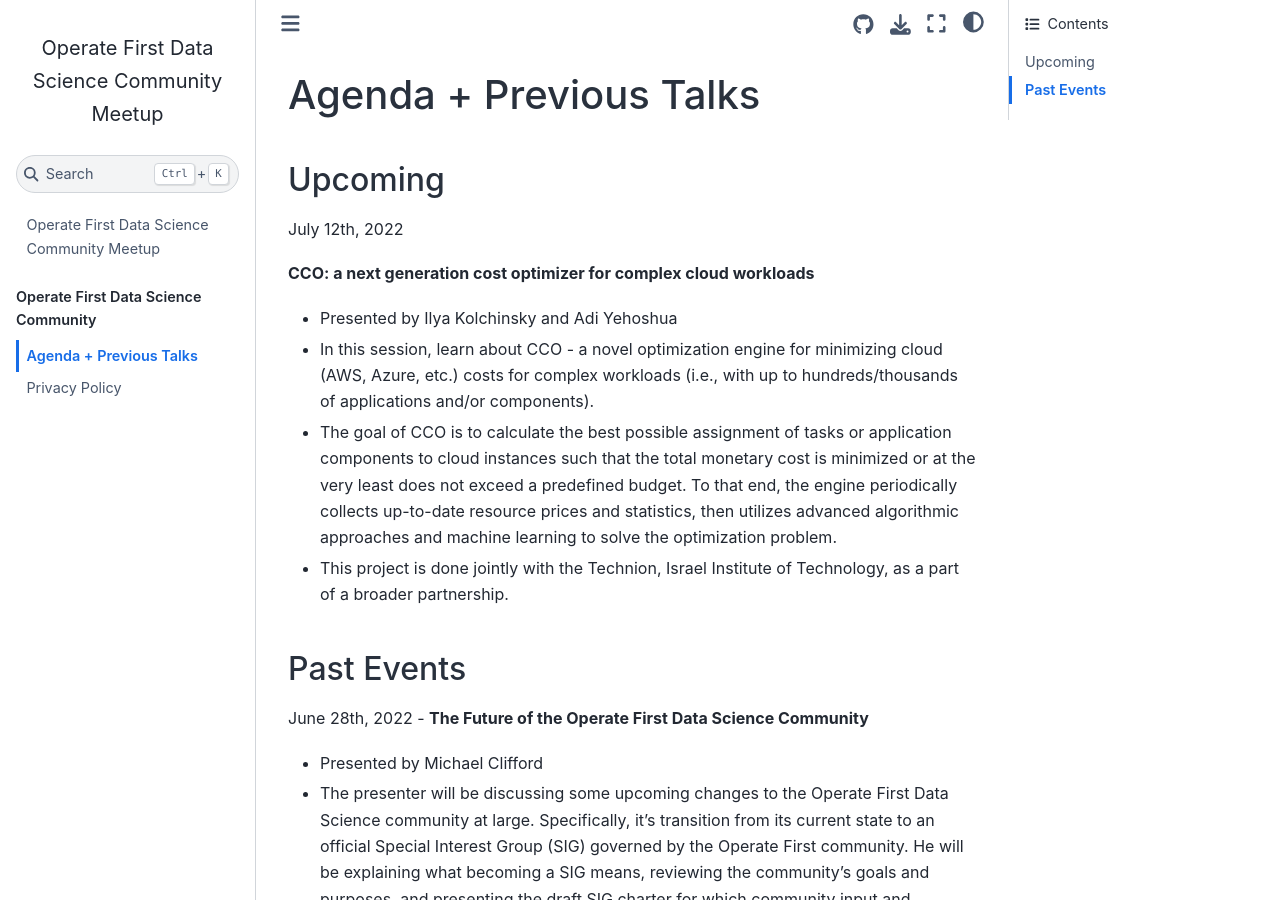
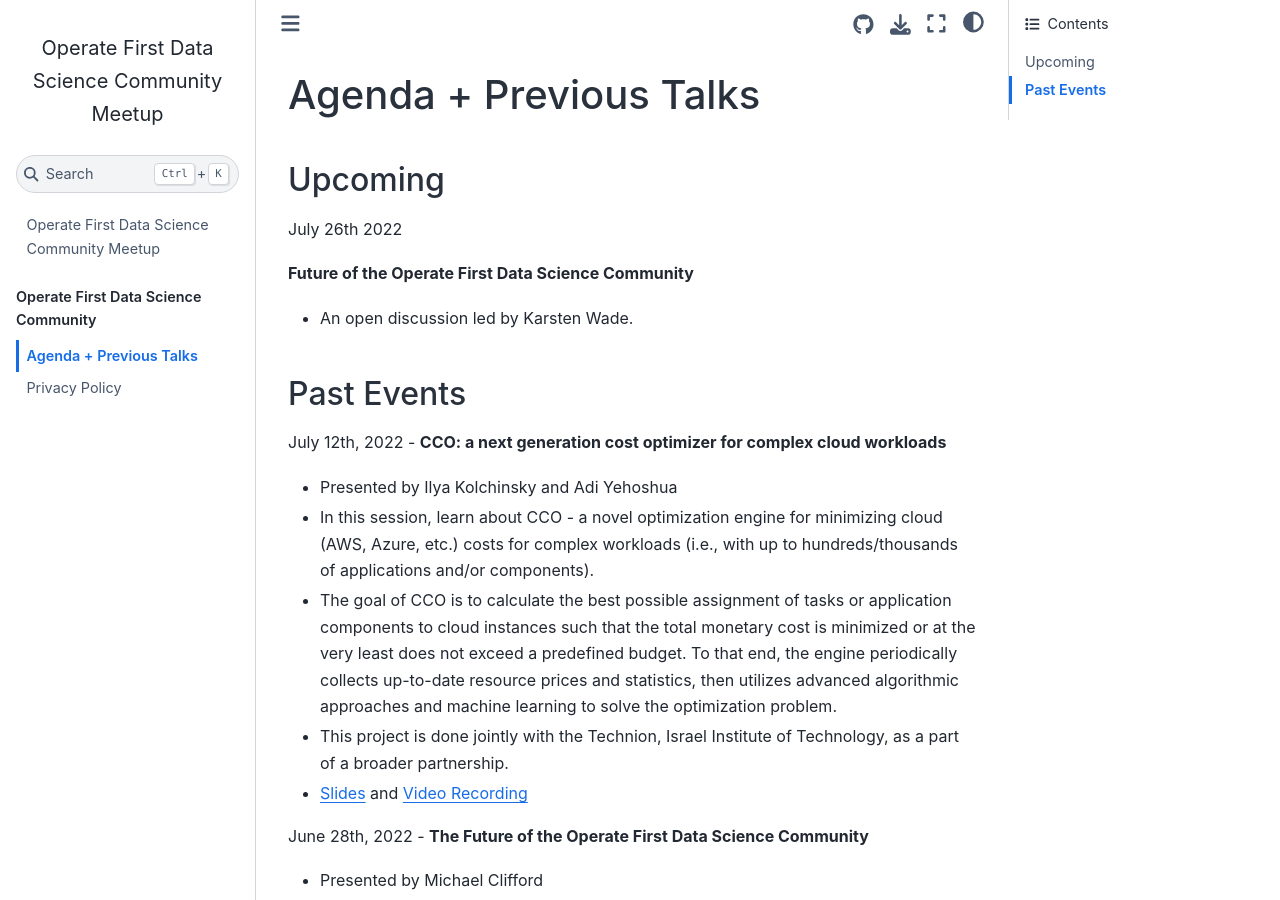
Before and after one commit to operate-first/operate-first-data-science-community, a Jupyter Book: the page built from docs/content.md, in a window 1280 px wide and 900 px high. Built offline with Jupyter Book 1.0.4 settings and Sphinx 7.4.7 and the Sphinx Book theme 1.1.4, drawn with Linux system fonts in a browser that asks for light colours; comment, search, counter and statistics services are not loaded.

Commit message:
Update agenda with video and slides link for meetup16

```diff
--- a/docs/content.md
+++ b/docs/content.md
@@ -2,16 +2,21 @@
 
 ## Upcoming
 
-July 12th, 2022
+July 26th 2022
 
-**CCO: a next generation cost optimizer for complex cloud workloads**
+**Future of the Operate First Data Science Community**
+
+* An open discussion led by Karsten Wade.
+
+## Past Events
+
+July 12th, 2022 - **CCO: a next generation cost optimizer for complex cloud workloads**
 
 * Presented by Ilya Kolchinsky and Adi Yehoshua
 * In this session, learn about CCO - a novel optimization engine for minimizing cloud (AWS, Azure, etc.) costs for complex workloads (i.e., with up to hundreds/thousands of applications and/or components).
 * The goal of CCO is to calculate the best possible assignment of tasks or application components to cloud instances such that the total monetary cost is minimized or at the very least does not exceed a predefined budget. To that end, the engine periodically collects up-to-date resource prices and statistics, then utilizes advanced algorithmic approaches and machine learning to solve the optimization problem.
 * This project is done jointly with the Technion, Israel Institute of Technology, as a part of a broader partnership.
-
-## Past Events
+* [Slides](https://github.com/aicoe-aiops/operate-first-data-science-community/blob/main/docs/content/opfmeetup16.pdf) and [Video Recording](https://youtu.be/PxLbo1USjqU)
 
 June 28th, 2022 - **The Future of the Operate First Data Science Community**
 
```
